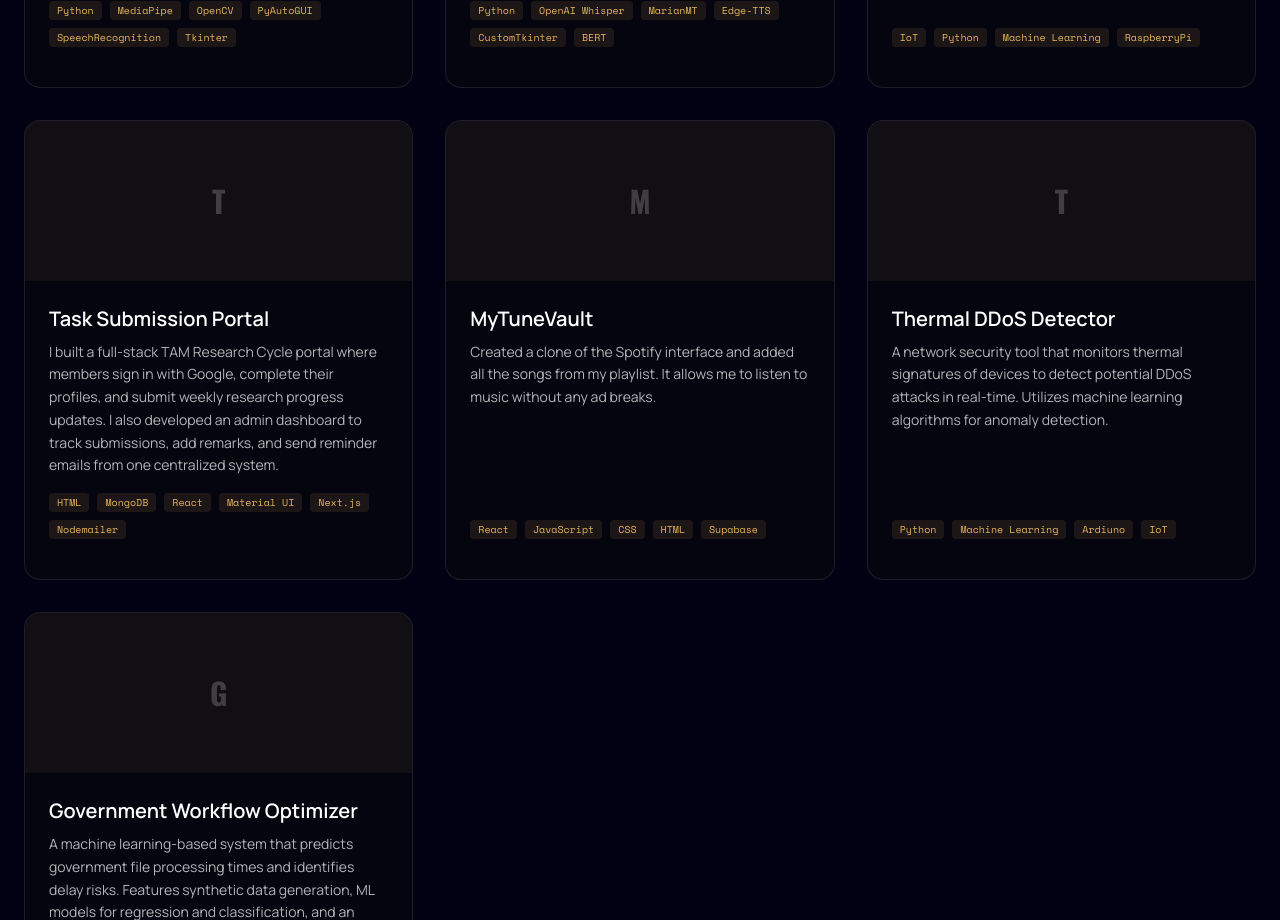
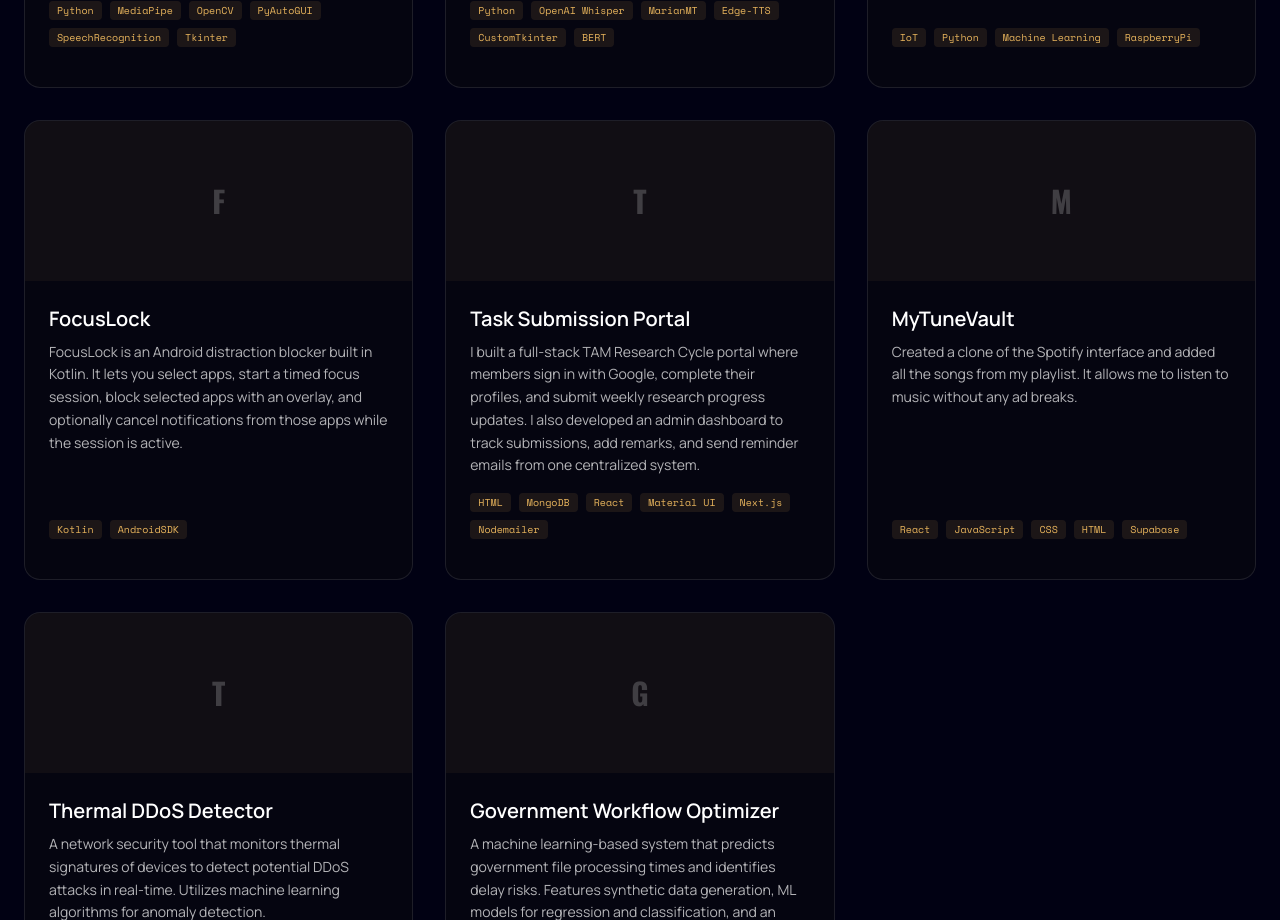
Before and after one commit to parth-garg01/Profile, a React (Vite) app: page / in a window 1280 px wide. Shown: the part 5000-5920 px from the top of the page. Built offline with nearby package versions, Linux system fonts and the light colour scheme.

Commit message:
Add FocusLock project details to index.js

```diff
--- a/src/data/index.js
+++ b/src/data/index.js
@@ -126,12 +126,17 @@ export const profileData = {
             tech: ["Python", "OpenAI Whisper", "MarianMT", "Edge-TTS", "CustomTkinter", "BERT"],
             link: "https://github.com/parth-garg01/MultilingualAI"
         },
-
         {
             title: "BlindSpot",
             description: "Award-winning project at Code2Create Hackathon. A system designed to assist visually impaired individuals using ultrasonic sensors and voice feedback. This project has also submitted to the Indian Patent Office and has been Published.",
             tech: ["IoT", "Python", "Machine Learning", "RaspberryPi"],
             link: "#"
+        },
+        {
+            title: "FocusLock",
+            description: "FocusLock is an Android distraction blocker built in Kotlin. It lets you select apps, start a timed focus session, block selected apps with an overlay, and optionally cancel notifications from those apps while the session is active.",
+            tech: ["Kotlin", "AndroidSDK"],
+            link: "https://github.com/parth-garg01/FocusLock"
         },
         {
             title: "Task Submission Portal",
```
